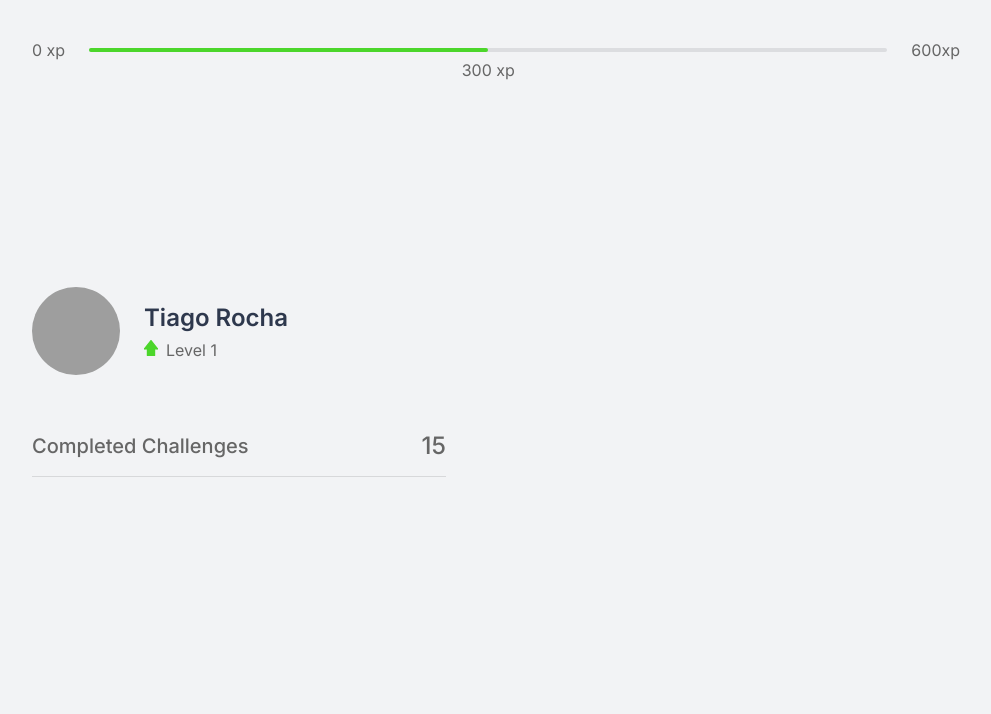
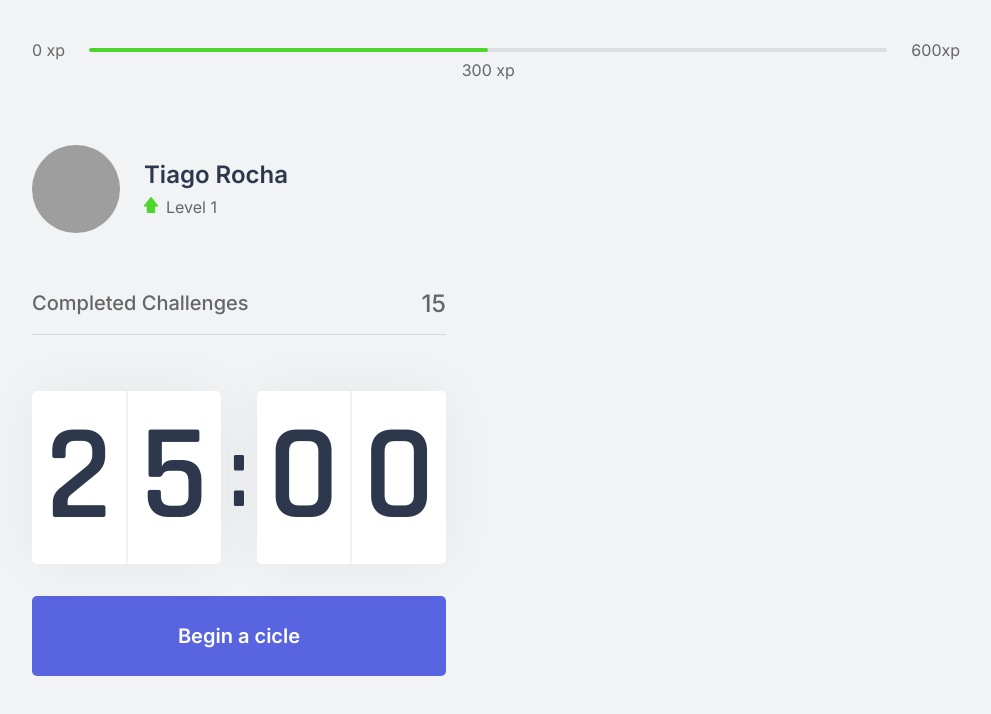
Before and after one commit to TiagoR15/moveit, a Next.js app: page / in a window 1280 px wide. Shown: the top 714 px of the page, without its empty margins (144-1135 px from the left). Built offline with nearby package versions, Linux system fonts and the light colour scheme; grey boxes are pictures that could not be loaded.

Commit message:
feat: countdown component started

```diff
--- /dev/null
+++ b/src/components/Countdown.tsx
@@ -0,0 +1,23 @@
+import styles from '../styles/components/Countdown.module.css';
+
+export function Countdown() {
+  return(
+    <div>
+      <div className={styles.countdownContainer}>
+        <div>
+          <span>2</span>
+          <span>5</span>
+        </div>
+        <span>:</span>
+        <div>
+          <span>0</span>
+          <span>0</span>
+        </div>
+      </div>
+
+      <button type="button" className={styles.countdownButton}>
+        Begin a cicle
+      </button>
+    </div>
+  )
+}
--- a/src/pages/_document.tsx
+++ b/src/pages/_document.tsx
@@ -5,6 +5,8 @@ export default class MyDocument extends Document {
     return(
       <Html>
         <Head>
+          <link rel="shortcut icon" href="favicon.png" type="image/png"/>
+
           <link rel="preconnect" href="https://fonts.gstatic.com"/>
           <link href="https://fonts.googleapis.com/css2?family=Inter:wght@400;500;600&family=Rajdhani:wght@600&display=swap" rel="stylesheet"/>
         </Head>
--- a/src/pages/index.tsx
+++ b/src/pages/index.tsx
@@ -1,18 +1,26 @@
 import { CompletedChallenges } from '../components/CompletedChallenges';
+import { Countdown } from '../components/Countdown';
 import {ExperienceBar} from '../components/ExperienceBar';
 import { Profile } from '../components/Profile';
+
+import Head from 'next/head';
 
 import styles from '../styles/pages/Home.module.css';
 
 export default function Home() {
   return (
     <div className={styles.container}>
+      <Head>
+        <title>Beggining | move.it</title>
+      </Head>
+
       <ExperienceBar/>
 
       <section>
         <div>
           <Profile/>
           <CompletedChallenges/>
+          <Countdown/>
         </div>
         <div>
 
--- /dev/null
+++ b/src/styles/components/Countdown.module.css
@@ -0,0 +1,63 @@
+.countdownContainer {
+  display: flex;
+  align-items: center;
+  font-family: Rajdhani;
+  font-weight: 600;
+  color: var(--title);
+}
+
+.countdownContainer > div {
+  flex: 1;
+  display: flex;
+  align-items: center;
+  justify-content: space-evenly;
+
+  background: var(--white);
+  box-shadow: 0 0 60px rgba(0, 0, 0, 0.05);
+  border-radius: 5px;
+  font-size: 8.5rem;
+  text-align: center;
+}
+
+.countdownContainer > div span {
+  flex: 1;
+}
+
+.countdownContainer > div span:first-child {
+  border-right: 1px solid #f0f1f3;
+}
+
+.countdownContainer > div span:last-child {
+  border-left: 1px solid #f0f1f3;
+}
+
+.countdownContainer > span {
+  font-size: 6.25rem;
+  margin: 0 0.5rem;
+}
+
+.countdownButton {
+  width: 100%;
+  height: 5rem;
+
+  margin-top: 2rem;
+
+  display: flex;
+  align-items: center;
+  justify-content: center;
+
+  border: 0;
+  border-radius: 5px;
+
+  background: var(--blue);
+  color: var(--white);
+
+  font-size: 1.25rem;
+  font-weight: 600;
+
+  transition: background-color 0.2s;
+}
+
+.countdownButton:hover {
+  background: var(--blue-dark);
+}
```
